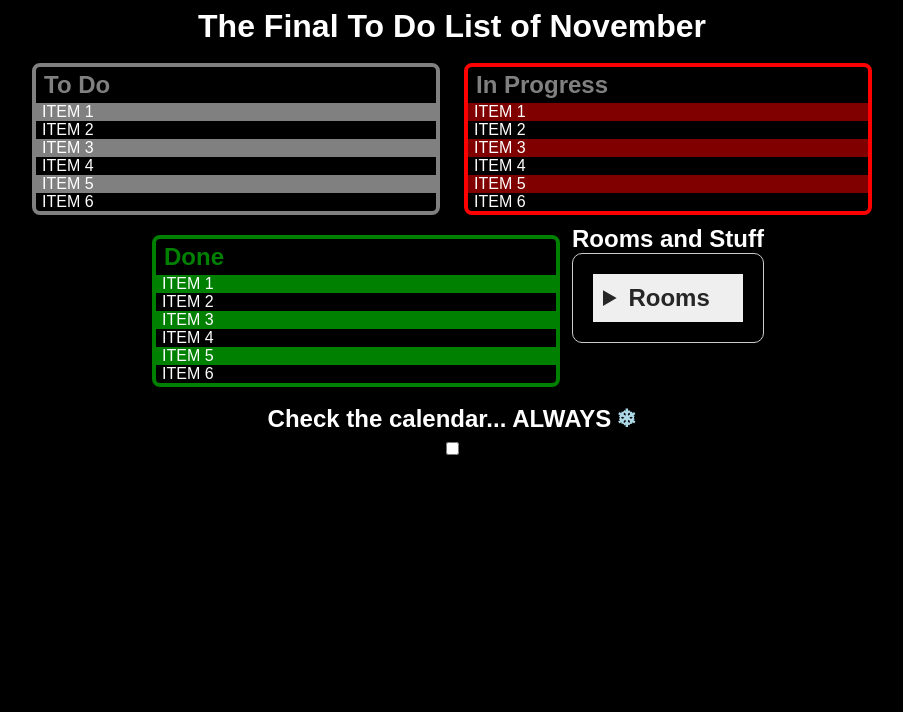
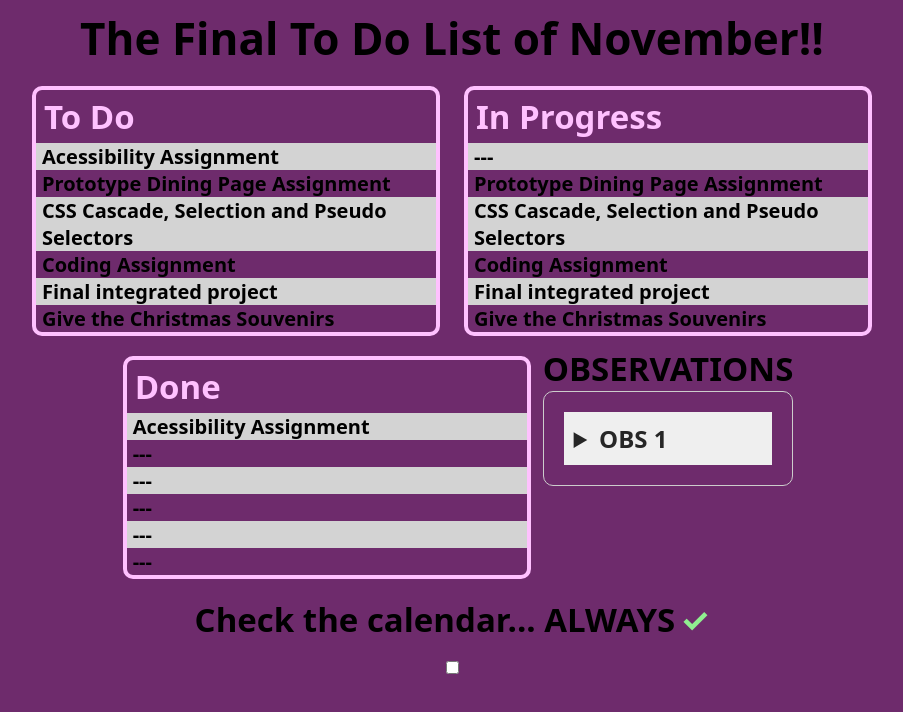
Before and after one commit to Hannah-MS-24/silva_hannah_HW-3-, a plain HTML site: page index.html in a window 1280 px wide. Shown: the whole page, without its empty margins (188-1091 px from the left). Drawn offline with Linux system fonts and the light colour scheme.

Commit message:
change
change the html and css

```diff
--- a/css/main.css
+++ b/css/main.css
@@ -5,10 +5,10 @@
 }
 
 body {
-    background-color: black;
-    font-size: 16px;
-    font-family: Arial, Helvetica, sans-serif;
-    color: white;
+    background-color: #6e2b6c;
+    font-size: 22px;
+    font-family:system-ui, -apple-system, BlinkMacSystemFont, 'Segoe UI', Roboto, Oxygen, Ubuntu, Cantarell, 'Open Sans', 'Helvetica Neue', sans-serif;
+    color: black;
 }
 
 /* Just because we are using flex does not mean i should be using flexbox for my FIP for everything*/
@@ -27,30 +27,30 @@ header > h1, footer > h2 {
 article {
     width: 400px;
     border: 4px solid white;
-    border-radius: 8px;
+    border-radius: 10px;
     margin: 10px 12px;
     text-align: left;
 }
 
 article > h2 {
-    color: gray;
+    color: #ffc1ff;
     padding: 4px 8px;
 }
 /* This was done to show how the first-of-type works*/
 article:first-of-type {
-    border: 4px solid gray;
+    border: 4px solid #ffc1ff;
 }
 
 #inprogress {
-    border: 4px solid red;
+    border: 4px solid #ffc1ff;
 }
 
 #done {
-    border: 4px solid green;
+    border: 4px solid #ffc1ff;
 }
 
 #done h2 {
-    color: green;
+    color: #ffc1ff;
 }
 
 ul {
@@ -59,19 +59,21 @@ ul {
 
 ul li {
     padding-inline: 6px 8px;
-    text-transform: uppercase;
+    text-transform: initial;
+    font-weight: bold;
+    font-size: 20px;
 }
 
 .todo_list li:nth-child(odd) {
-    background-color: rgba(255, 255, 255, 0.5);
+    background-color: lightgrey;
 }
 
 .inprogress_list li:nth-child(odd) {
-    background-color: rgba(255, 0, 0, 0.5);
+    background-color: lightgrey;
 }
 
 .done_list li:nth-child(odd) {
-    background-color: rgba(0, 255, 0, 0.5);
+    background-color: lightgrey;
 }
 
 .check {
@@ -79,8 +81,8 @@ ul li {
 }
 
 .decorated-heading::after {
-    content: "\2744";
-    color: lightblue;
+    content: "\2713";
+    color: lightgreen;
     margin-left: 5px;
 }
 
--- a/index.html
+++ b/index.html
@@ -8,56 +8,49 @@
 </head>
 <body>
 <header>
-    <h1>The Final To Do List of November</h1>
+    <h1>The Final To Do List of November!!</h1>
 </header>
 
 <main>
     <article id="todo">
         <h2>To Do</h2>
         <ul class="todo_list">
-            <li>item 1</li>
-            <li>item 2</li>
-            <li>item 3</li>
-            <li>item 4</li>
-            <li>item 5</li>
-            <li>item 6</li>
+            <li>Acessibility Assignment</li>
+            <li>Prototype Dining Page Assignment</li>
+            <li>CSS Cascade, Selection and Pseudo Selectors</li>
+            <li>Coding Assignment</li>
+            <li>Final integrated project</li>
+            <li>Give the Christmas Souvenirs</li>
         </ul>
     </article>
     <article id="inprogress">
         <h2>In Progress</h2>
         <ul class="inprogress_list">
-            <li>item 1</li>
-            <li>item 2</li>
-            <li>item 3</li>
-            <li>item 4</li>
-            <li>item 5</li>
-            <li>item 6</li>
+            <li> --- </li>
+            <li>Prototype Dining Page Assignment</li>
+            <li>CSS Cascade, Selection and Pseudo Selectors</li>
+            <li>Coding Assignment</li>
+            <li>Final integrated project</li>
+            <li>Give the Christmas Souvenirs</li>
         </ul>
     </article>
     <article id="done">
         <h2>Done</h2>
         <ul class="done_list">
-            <li>item 1</li>
-            <li>item 2</li>
-            <li>item 3</li>
-            <li>item 4</li>
-            <li>item 5</li>
-            <li>item 6</li>
+            <li>Acessibility Assignment</li>
+            <li> --- </li>
+            <li> --- </li>
+            <li> --- </li>
+            <li> --- </li>
+            <li> --- </li>
         </ul>
     </article>
     <section>
-        <h2>Rooms and Stuff</h2>
+        <h2>OBSERVATIONS</h2>
         <details>
-            <summary>Rooms</summary>
-                <h3>Room 1</h3>
-                <p>Lorem Ipsum is simply dummy text of the printing and typesetting industry.
-                    Lorem Ipsum has been the industry's standard dummy text ever since the 1500s,
-                    when an unknown printer took a galley of type and scrambled it to make a type
-                    specimen book. It has survived not only five centuries, but also the leap into
-                    electronic typesetting, remaining essentially unchanged. It was popularised in the
-                    1960s with the release of Letraset sheets containing Lorem Ipsum passages, and more
-                    recently with desktop publishing software like Aldus PageMaker including versions of
-                    Lorem Ipsum.</p>
+            <summary>OBS 1</summary>
+                <h3>Drink Water</h3>
+                <p></p>
 
         </details>
     </section>
```
